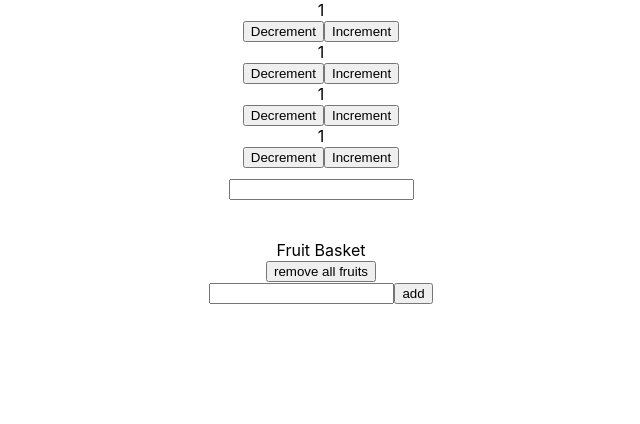
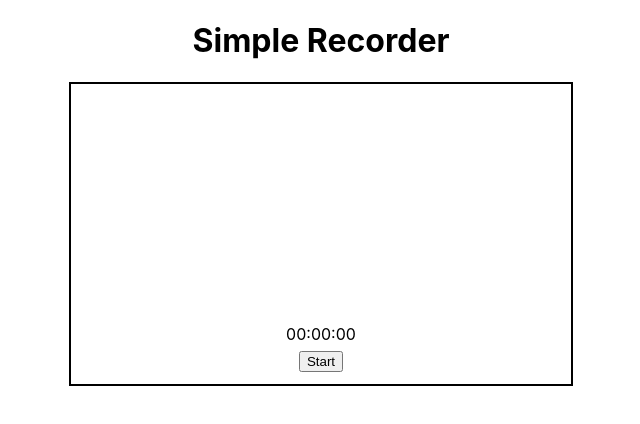
Before and after one commit to AhmadBShaik/hooks-grind, a React (Create React App) app: page / in a window 1280 px wide. Shown: the top 424 px of the page, without its empty margins (319-959 px from the left). Built offline with nearby package versions, Linux system fonts and the light colour scheme; the HTML template or start-up script is replaced by a standard one.

Commit message:
practiced useEffect hook

```diff
--- a/src/App.tsx
+++ b/src/App.tsx
@@ -1,4 +1,5 @@
 import "./App.css";
+import { UseEffectSample1, UseEffectSample2, UseEffectSample3, UseEffectSample4 } from "./components/use-effect-hook";
 import {
   UseStateSample1,
   UseStateSample2,
@@ -10,11 +11,15 @@ import {
 function App() {
   return (
     <div className="App">
-      <UseStateSample1 />
+      {/* <UseStateSample1 />
       <UseStateSample2 />
       <UseStateSample3 />
       <LastCharStatus />
-      <FruitsBasket />
+      <FruitsBasket /> */}
+      {/* <UseEffectSample1 /> */}
+      {/* <UseEffectSample2/> */}
+      {/* <UseEffectSample3/> */}
+      <UseEffectSample4/>
     </div>
   );
 }
--- /dev/null
+++ b/src/components/use-effect-hook/UseEffectSample1.tsx
@@ -0,0 +1,30 @@
+import React from "react";
+
+export const UseEffectSample1 = () => {
+  // hooks
+  const [num, setNum] = React.useState(1);
+
+  React.useEffect(() => {
+    console.log("useEffect 1");
+  }, []); // Runs only one time on page load
+
+  React.useEffect(() => {
+    console.log("useEffect 2");
+  }, [num]); // Runs on page load as well as on state change of num
+
+  // handlers
+  const increment = () => {
+    setNum(num + 1);
+  };
+
+  const decrement = () => {
+    setNum(num - 1);
+  };
+  return (
+    <div>
+      <div>{num}</div>
+      <button onClick={decrement}>Decrement</button>
+      <button onClick={increment}>Increment</button>
+    </div>
+  );
+};
--- /dev/null
+++ b/src/components/use-effect-hook/UseEffectSample2.tsx
@@ -0,0 +1,67 @@
+import React from "react";
+
+export const UseEffectSample2 = () => {
+  // hooks
+  const [name, setName] = React.useState<string>();
+  const [age, setAge] = React.useState<number | undefined>();
+  const [nameError, setNameError] = React.useState<string>("");
+  const [ageError, setAgeError] = React.useState<string>("");
+
+  React.useEffect(() => {
+    if (name && name?.length < 3) {
+      setNameError("atleast 3 characters are required!");
+    } else {
+      console.log(name);
+      setNameError("");
+    }
+  }, [name]);
+
+  React.useEffect(() => {
+    if (age && age < 12) {
+      setAgeError("You should have atleast 12 years!");
+    } else {
+      console.log(age);
+      setAgeError("");
+    }
+  }, [age]);
+
+  return (
+    <div>
+      <h1>Simple Validation</h1>
+      <div>{nameError}</div>
+      <input
+        type={"text"}
+        onChange={(e) => {
+          setName(e.target.value);
+        }}
+        value={name}
+        style={{ marginTop: 5 }}
+      />
+      <div>{ageError}</div>
+      <input
+        type={"number"}
+        onChange={(e) => {
+          setAge(parseInt(e.target.value.trim()));
+        }}
+        value={age}
+        style={{ marginTop: 5 }}
+      />
+      <div>
+        <button
+          disabled={
+            !(
+              name !== "" &&
+              age !== undefined &&
+              age > 11 &&
+              nameError === "" &&
+              ageError === ""
+            )
+          }
+          style={{ marginTop: 5 }}
+        >
+          Register
+        </button>
+      </div>
+    </div>
+  );
+};
--- /dev/null
+++ b/src/components/use-effect-hook/UseEffectSample3.tsx
@@ -0,0 +1,17 @@
+import React from "react";
+
+export const UseEffectSample3 = () => {
+  // hooks
+  const [num, setNum] = React.useState(10);
+
+  React.useEffect(() => {
+    num > 0 && setTimeout(() => setNum(num - 1), 1000);
+  }, [num]);
+
+  return (
+    <div>
+      <h1>Rocket Launcher</h1>
+      <div>{num > 0 ? num : "Launch!"}</div>
+    </div>
+  );
+};
--- /dev/null
+++ b/src/components/use-effect-hook/UseEffectSample4.tsx
@@ -0,0 +1,103 @@
+import React from "react";
+
+type RecorderStatus = "NOT_STARTED" | "RECORDING" | "PAUSED" | "FINISHED";
+export const UseEffectSample4 = () => {
+  // hooks
+  const [num, setNum] = React.useState(0);
+  const [recorderState, setRecorderState] =
+    React.useState<RecorderStatus>("NOT_STARTED");
+  const [showRecordingBlinker, setShowRecordingBlinker] =
+    React.useState<boolean>(false);
+  React.useEffect(() => {
+    const handler = setInterval(() => {
+      setNum((prevNum) => {
+        return recorderState === "RECORDING" ? prevNum + 1 : prevNum;
+      });
+    }, 1000);
+    return () => clearInterval(handler);
+  }, [recorderState]);
+
+  React.useEffect(() => {
+    const handler = setInterval(() => {
+      console.log(recorderState);
+
+      if (recorderState === "RECORDING") {
+        setShowRecordingBlinker((prevState) => !prevState);
+      }
+    }, 750);
+    return () => clearInterval(handler);
+  },[recorderState]);
+
+  return (
+    <>
+      <h1>Simple Recorder</h1>
+      <div
+        style={{
+          border: "2px solid black",
+          margin: "0 auto",
+          maxWidth: "500px",
+          minHeight: "300px",
+          position: "relative",
+        }}
+      >
+        <div
+          style={{
+            position: "absolute",
+            top: 20,
+            right: 10,
+          }}
+        >
+          {recorderState === "RECORDING" ? (
+            showRecordingBlinker && <div style={{color:"green"}}>&#9679; Recording</div>
+          ) : recorderState === "PAUSED" ? (
+            <div style={{color:"orange"}}>Paused</div>
+          ) : (
+            <></>
+          )}
+        </div>
+        <div
+          style={{
+            position: "absolute",
+            bottom: 40,
+            left: 0,
+            right: 0,
+          }}
+        >
+          {new Date(num*1000).toISOString().split("T")[1].split(".000")[0]}
+        </div>
+        <div
+          style={{
+            position: "absolute",
+            bottom: 12,
+            left: 0,
+            right: 0,
+          }}
+        >
+          {recorderState === "NOT_STARTED" ? (
+            <button onClick={() => setRecorderState("RECORDING")}>Start</button>
+          ) : (
+            <>
+              {recorderState === "PAUSED" ? (
+                <button onClick={() => setRecorderState("RECORDING")}>
+                  resume
+                </button>
+              ) : (
+                <button onClick={() => setRecorderState("PAUSED")}>
+                  pause
+                </button>
+              )}
+              <button
+                onClick={() => {
+                  setNum(0);
+                  setRecorderState("NOT_STARTED");
+                }}
+              >
+                Finish
+              </button>
+            </>
+          )}
+        </div>
+      </div>
+    </>
+  );
+};
--- /dev/null
+++ b/src/components/use-effect-hook/index.ts
@@ -0,0 +1,4 @@
+export * from './UseEffectSample1'
+export * from './UseEffectSample2'
+export * from './UseEffectSample3'
+export * from './UseEffectSample4'
```
